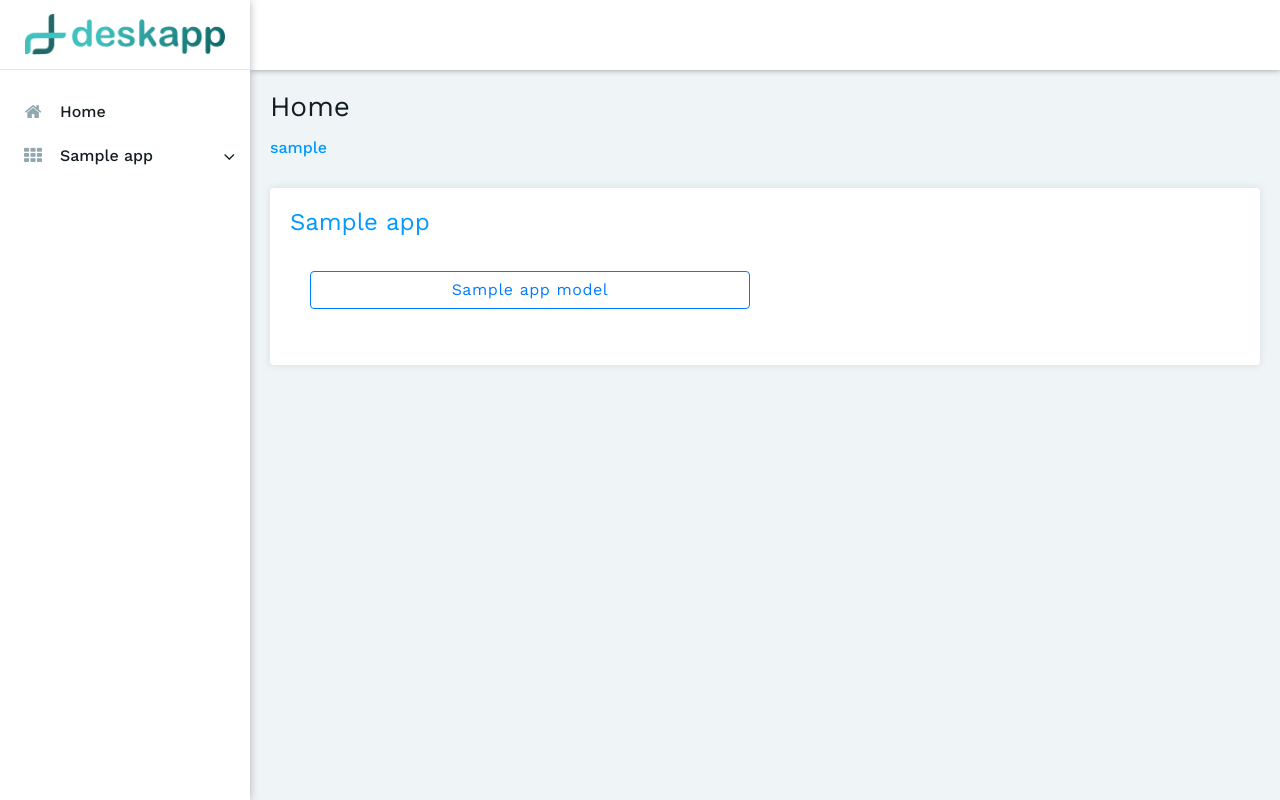
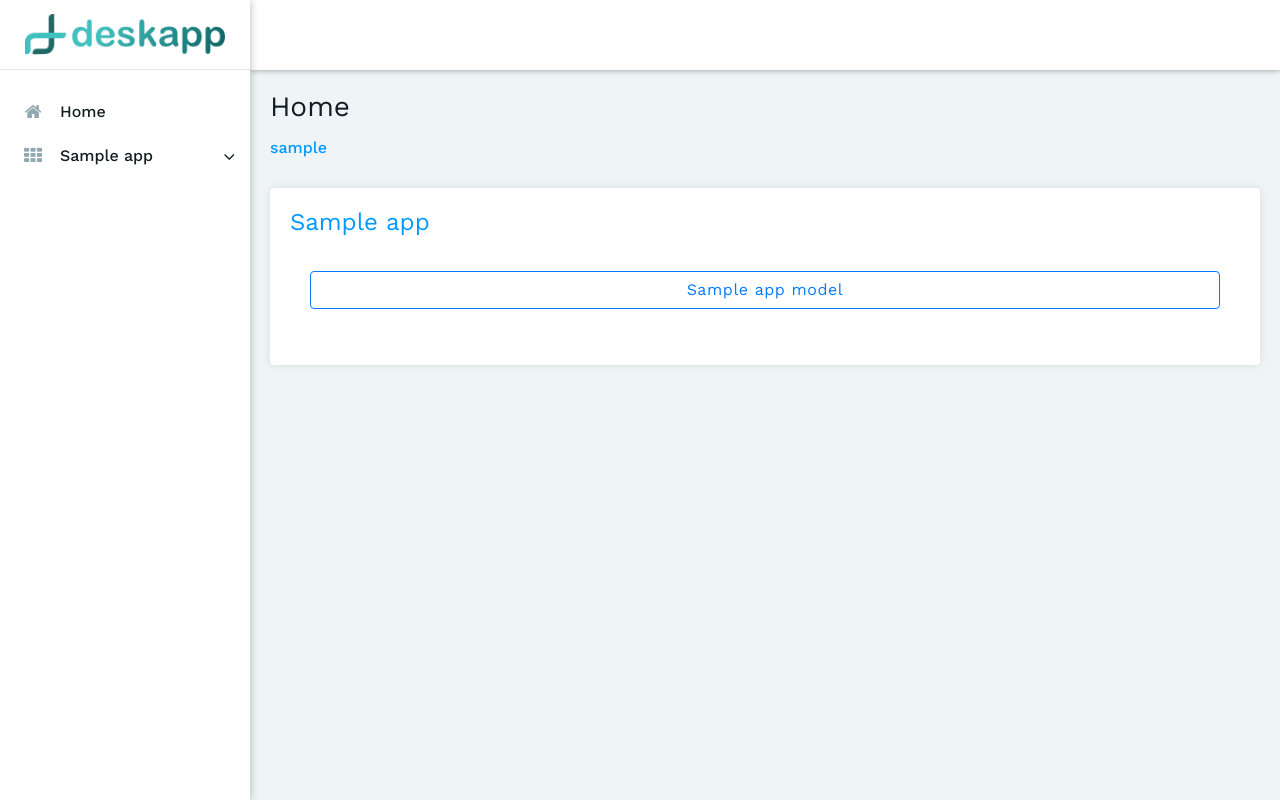
Before and after one commit to claysllanxavier/awesome-django, a Django app: template core/templates/outside_template/index.html in a window 1280 px wide. Run offline with Django 3.2, Linux system fonts and the light colour scheme; the template is opened without the code that fills it: most values are stand-ins (such as "Sample title", 1, 10 or a date in 2020); some libraries are stand-ins or nearby versions.

Commit message:
:art: Corrige alinhamento dos botões do core

```diff
--- a/core/templates/outside_template/index.html
+++ b/core/templates/outside_template/index.html
@@ -14,7 +14,10 @@
                 <div class="card-body">
                         <div class="row">
                             {% for model in app.models_app %}
-                            <div class="col-6 mb-3 d-flex align-items-stretch">
+                                {% if not forloop.first and forloop.counter0|divisibleby:2 %}
+                                    <div class="w-100"></div>
+                                {% endif %}
+                            <div class="col mb-3 d-flex align-items-stretch">
                                 <a class="btn btn-outline-primary btn-block d-flex flex-sm-column align-items-center justify-content-left justify-content-sm-center"
                                    href="{% url model.url_list_model %}">
                                     {{ model.name_model }}
```
